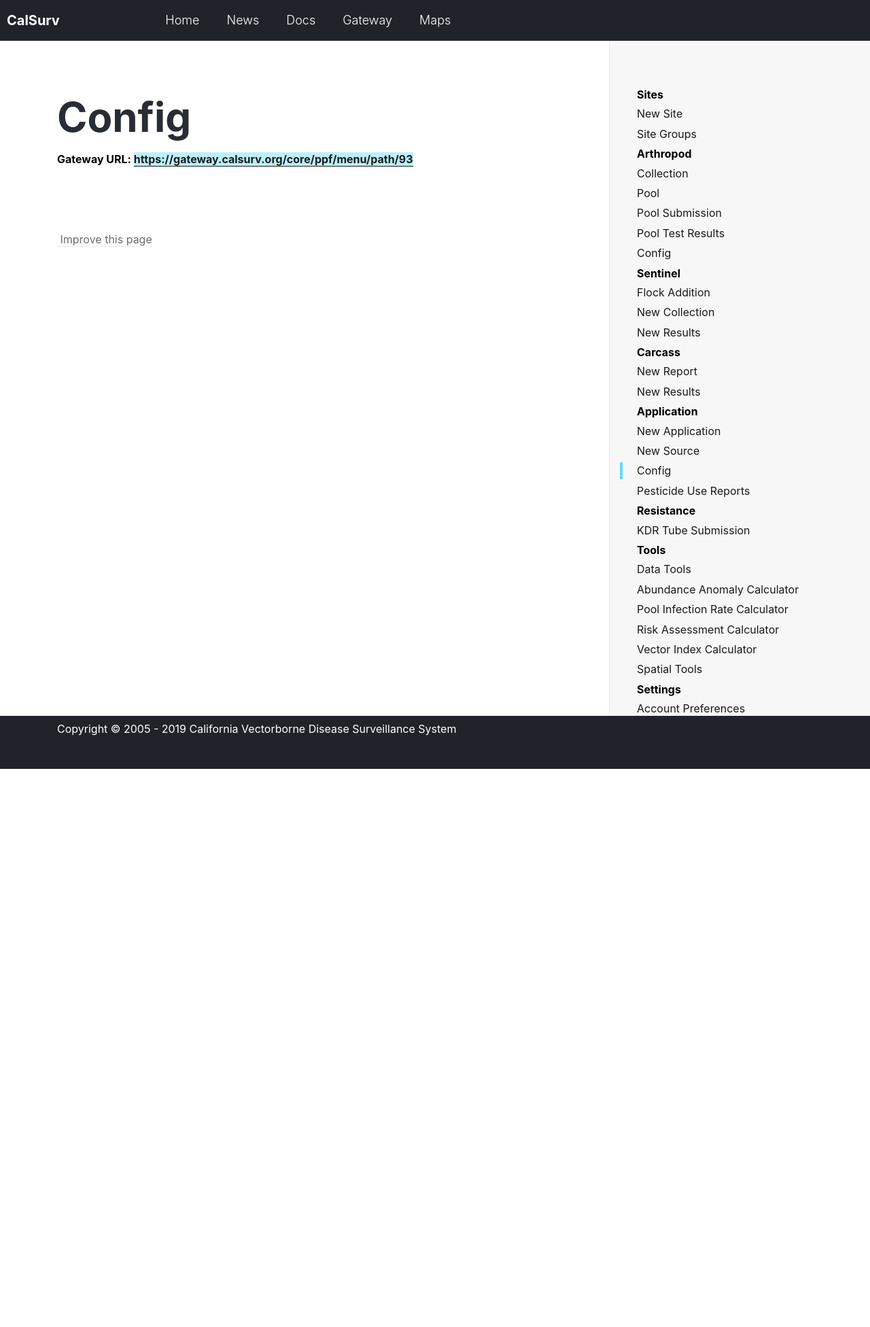
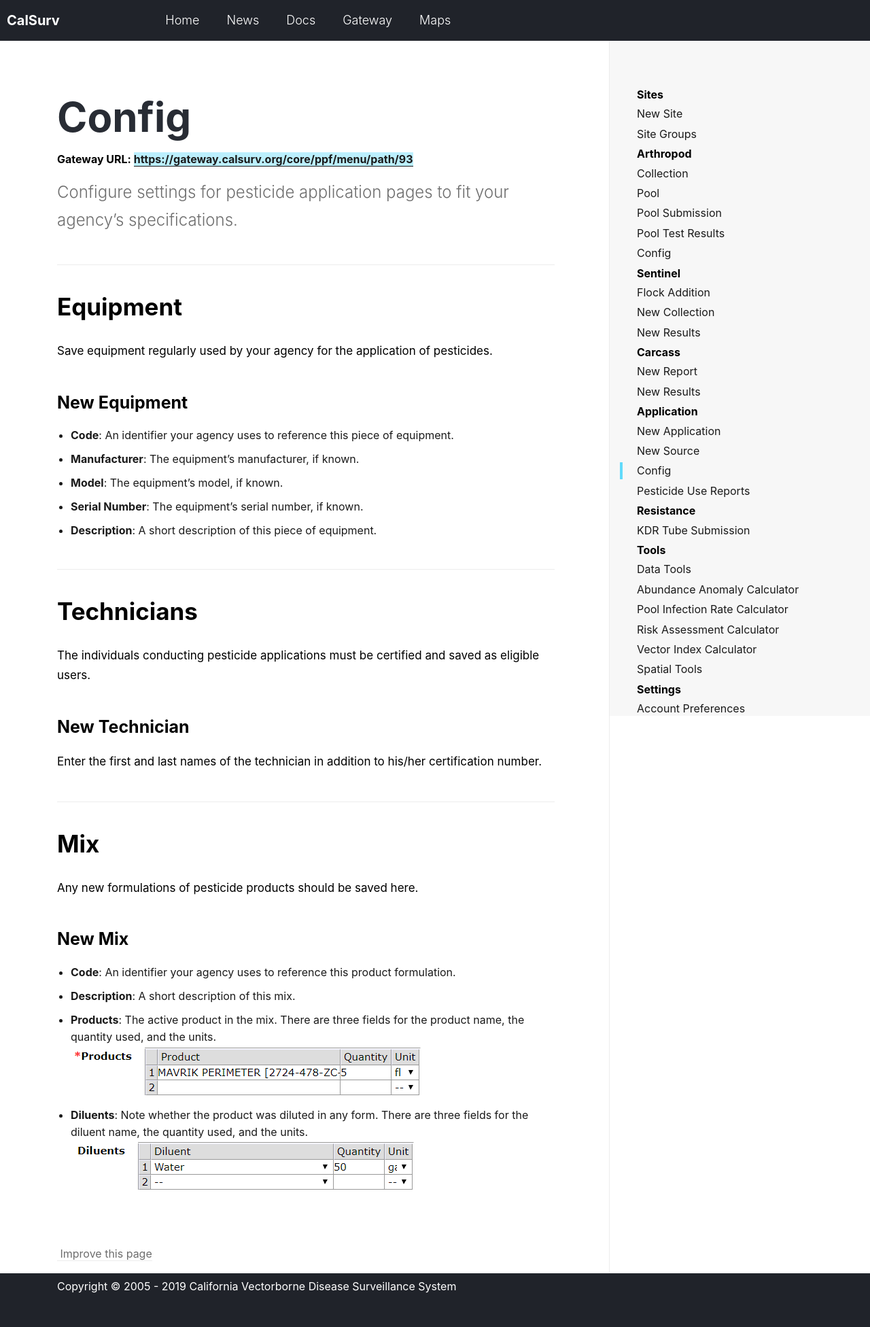
Before and after one commit to tlvaldepena/vectorsurv.org, a Jekyll site: the page built from _docs/application/config.md, in a window 1280 px wide. Shown: the whole page at 68% size. Built offline with Jekyll 4.4.1, drawn with Linux system fonts in a browser that asks for light colours; before the commit the page ends 1131 px from its top, so only the background shows below that.

Commit message:
Initial documentation for application config

```diff
--- a/_docs/application/config.md
+++ b/_docs/application/config.md
@@ -2,3 +2,28 @@
 title: Config
 gateway-url: https://gateway.calsurv.org/core/ppf/menu/path/93
 ---
+Configure settings for pesticide application pages to fit your agency’s specifications.
+
+## Equipment
+Save equipment regularly used by your agency for the application of pesticides.
+### New Equipment
+* **Code**: An identifier your agency uses to reference this piece of equipment.
+* **Manufacturer**: The equipment's manufacturer, if known.
+* **Model**: The equipment's model, if known.
+* **Serial Number**: The equipment's serial number, if known.
+* **Description**: A short description of this piece of equipment.
+
+## Technicians
+The individuals conducting pesticide applications must be certified and saved as eligible users.
+### New Technician
+Enter the first and last names of the technician in addition to his/her certification number.
+
+## Mix
+Any new formulations of pesticide products should be saved here.
+### New Mix
+* **Code**: An identifier your agency uses to reference this product formulation.
+* **Description**: A short description of this mix.
+* **Products**: The active product in the mix. There are three fields for the product name, the quantity used, and the units.
+![Products]({{ site.baseur1 }}/assets/images/docs/mix-products.PNG)
+* **Diluents**: Note whether the product was diluted in any form. There are three fields for the diluent name, the quantity used, and the units.
+![Diluents]({{ site.baseur1 }}/assets/images/docs/mix-diluents.PNG)
```
